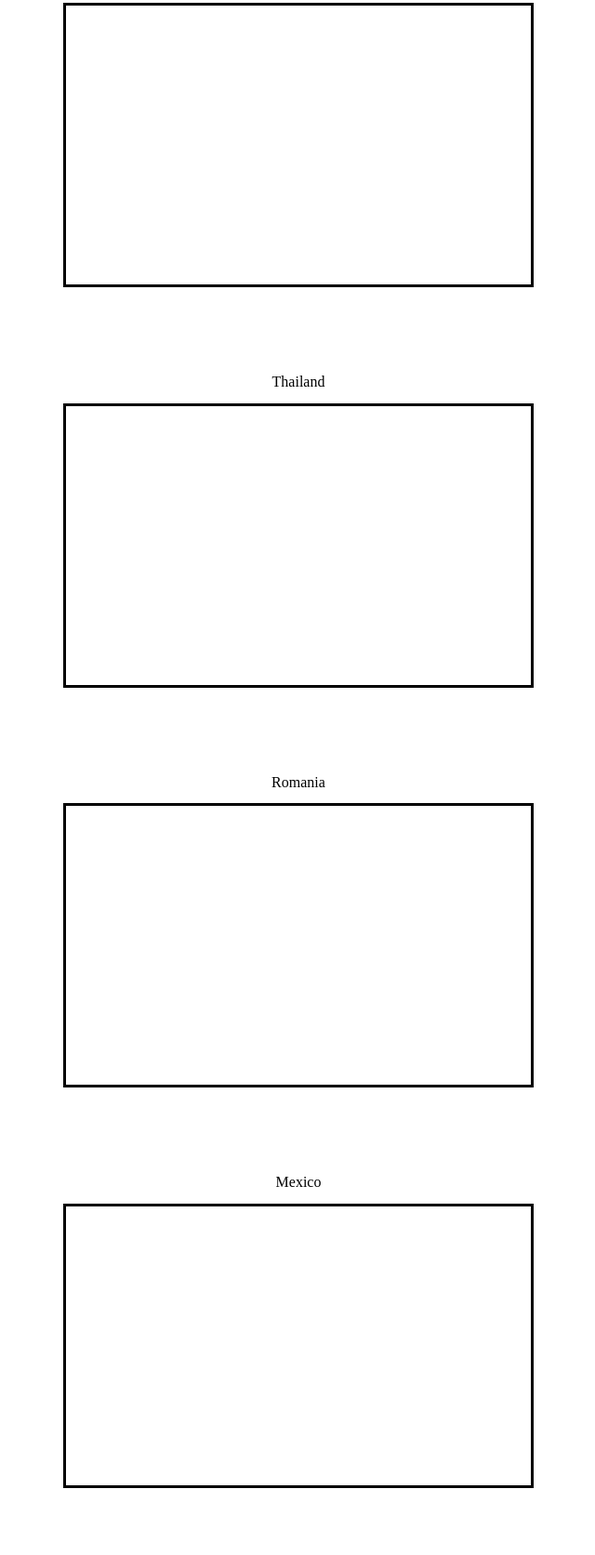
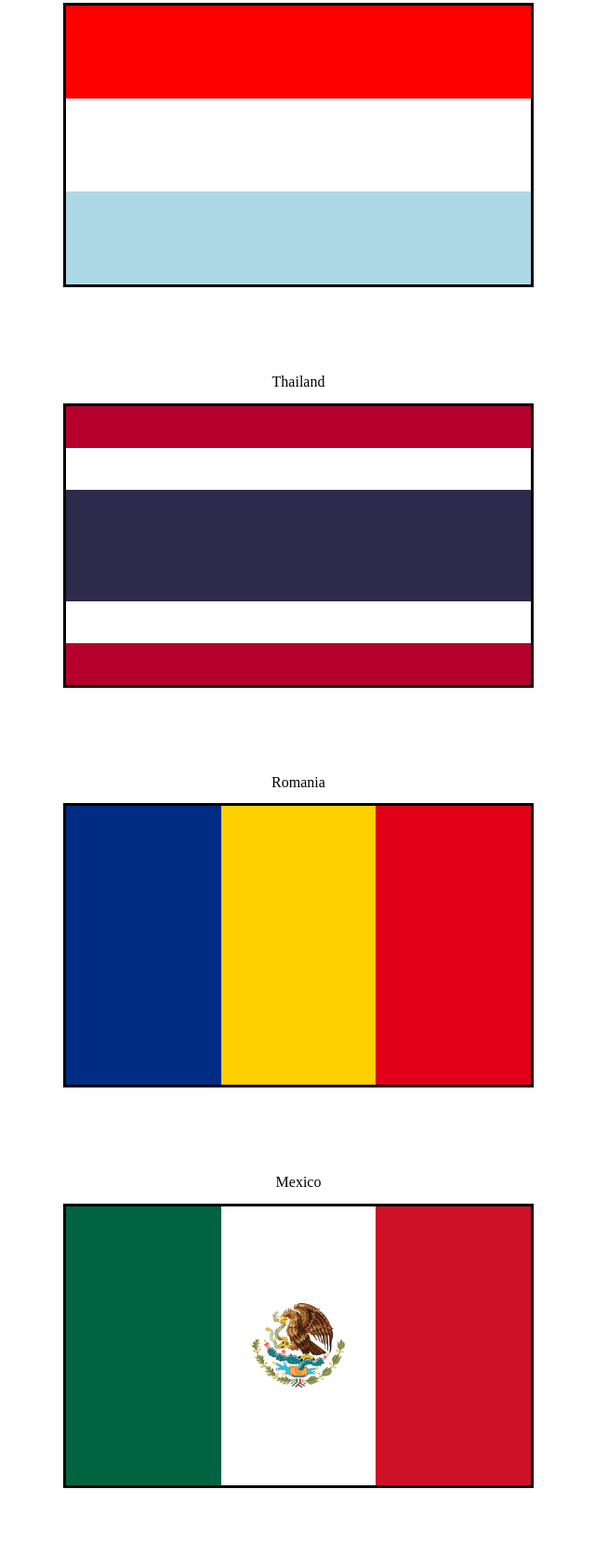
Before and after one commit to fullstack-decal-fa22/hw2-chloecookie, a plain HTML site: page index.html in a window 1280 px wide. Shown: the part 627-2300 px from the top of the page at 93% size, without its empty margins (319-959 px from the left). Drawn offline with Linux system fonts and the light colour scheme.

Commit message:
initial commit

```diff
--- a/index.html
+++ b/index.html
@@ -37,18 +37,24 @@
     </div>
 
     <h2 class="label">Romania</h2>
-    <div class="flag" style="">
-      <!-- insert flag here -->
+    <div class="flag roman">
+    <div class="romania-blue"></div>
+    <div class="romania-yellow"></div>
+    <div class="romania-red"></div>
     </div>
 
     <h2 class="label">Mexico</h2>
-    <div class="flag">
-      <!-- insert flag here -->
+    <div class="flag mex">
+      <div class="mexico-green"></div>
+      <div class="mexico-white center">
+        <img class='mexico-img' src="eagle.png">
+      </div>
+      <div class="mexico-red"></div>
     </div>
 
     <h2>Margin</h2>
     <div class="margin-container">
-      <div class="flag"></div>
+      <div class="flag" id="margins"></div>
       <div class="flag"></div>
     </div>
 
--- a/styles.css
+++ b/styles.css
@@ -19,6 +19,20 @@ h2 {
 
 /* Classes that you might find useful */
 /* You may also have to implement your own classes */
+.label:hover {
+  font-size:large;
+  color: red;
+}
+
+
+.roman {
+  display: flex;
+}
+
+
+.mex {
+  display:flex;
+}
 
 .flag {
   height: 300px;
@@ -29,13 +43,19 @@ h2 {
 
 .twovert {
   height: 50%;
+  }
+
+.threevert {
+  height: 33.33%;
 }
 
-.threevert {
+.red {
+ background-color: red;
 }
 
 .threehoriz {
-  width: 33.3%;
+  display: flex;
+  flex-direction: row;
 }
 
 .narrow {
@@ -59,6 +79,11 @@ h2 {
 
 /* QUESTION 1 */
 
+
+.red {
+  background-color:red;
+}
+
 .orange {
   background-color: orange;
 }
@@ -75,7 +100,7 @@ h2 {
   background-color: blue;
 }
 
-.lightblue {
+.light-blue {
   background-color: lightblue;
 }
 
@@ -87,23 +112,35 @@ h2 {
   background-color: #fff;
 }
 
+#white {
+  background-color: white;
+}
+
 .black {
   background-color: #000;
 }
 
 /* BEGIN QUESTION 2 */
 
+.thailand-flag {
+  width: 100px
+}
 .thailand-red {
-  /* TODO */
+  background-color:#B5002D;
+  height: 15%;
 }
 
 .thailand-white {
-  /* TODO */
+  background-color:white;
+  height: 15%;
 }
 
 .thailand-blue {
-  /* TODO */
+  background-color:#2E2A4C;
+  height: 40%;
 }
+
+
 
 /* END QUESTION 2 */
 
@@ -111,14 +148,20 @@ h2 {
 
 .romania-blue {
   background-color: #002c84;
+  width: 100%;
+  height: 100%;
 }
 
 .romania-yellow {
   background-color: #ffcf00;
+  width: 100%;
+  height: 100%;
 }
 
 .romania-red {
   background-color: #e10017;
+  width: 100%;
+  height: 100%;
 }
 
 /* END QUESTION 3 */
@@ -126,15 +169,50 @@ h2 {
 /* QUESTION 4 */
 .mexico-green {
   background-color: #006341;
+  width: 100%;
+  height: 100%;
+}
+
+.mexico-white {
+  background-color: white;
+  width: 100%;
+  height: 100%;
 }
 
 .mexico-img {
-  /* TODO */
+  max-height: 100px;
+  max-width: 100px;
+  /* width: 60%; */
+  margin-left: auto;
+  margin-right: auto;
+  /* display: flex;
+  justify-content:center;
+  display: table-cell; */
+  align-self: center;
+  /* vertical-align: middle */
+  /* align-content:center;
+  height: 100%;
+  display: flex;
+  vertical-align: middle; */
+}
+
+.center {
+  display: flex;
+  /* vertical-align: middle; */
+  align-self: center;
+
 }
 
 .mexico-red {
   background-color: #ce1126;
+  width: 100%;
+  height: 100%;
 }
+
+#margins {
+  margin-right: 10px;
+}
+
 
 /* QUESTION 6 */
 .margin-container {
@@ -144,12 +222,13 @@ h2 {
   margin-bottom: 5rem;
   display: flex;
   justify-content: center;
+  margin-left: 10px;
 }
 
 /* For margin practice */
 .flag1 {
   background-color: red;
-  /* TODO */
+  /* TODO
 }
 
 .flag2 {
@@ -161,5 +240,6 @@ h2 {
   box-sizing: border-box;
   background-color: lightblue;
   background-clip: content-box, padding-box;
-  /* TODO */
+  padding-top:60px;
+  padding-left:60px;
 }
```
